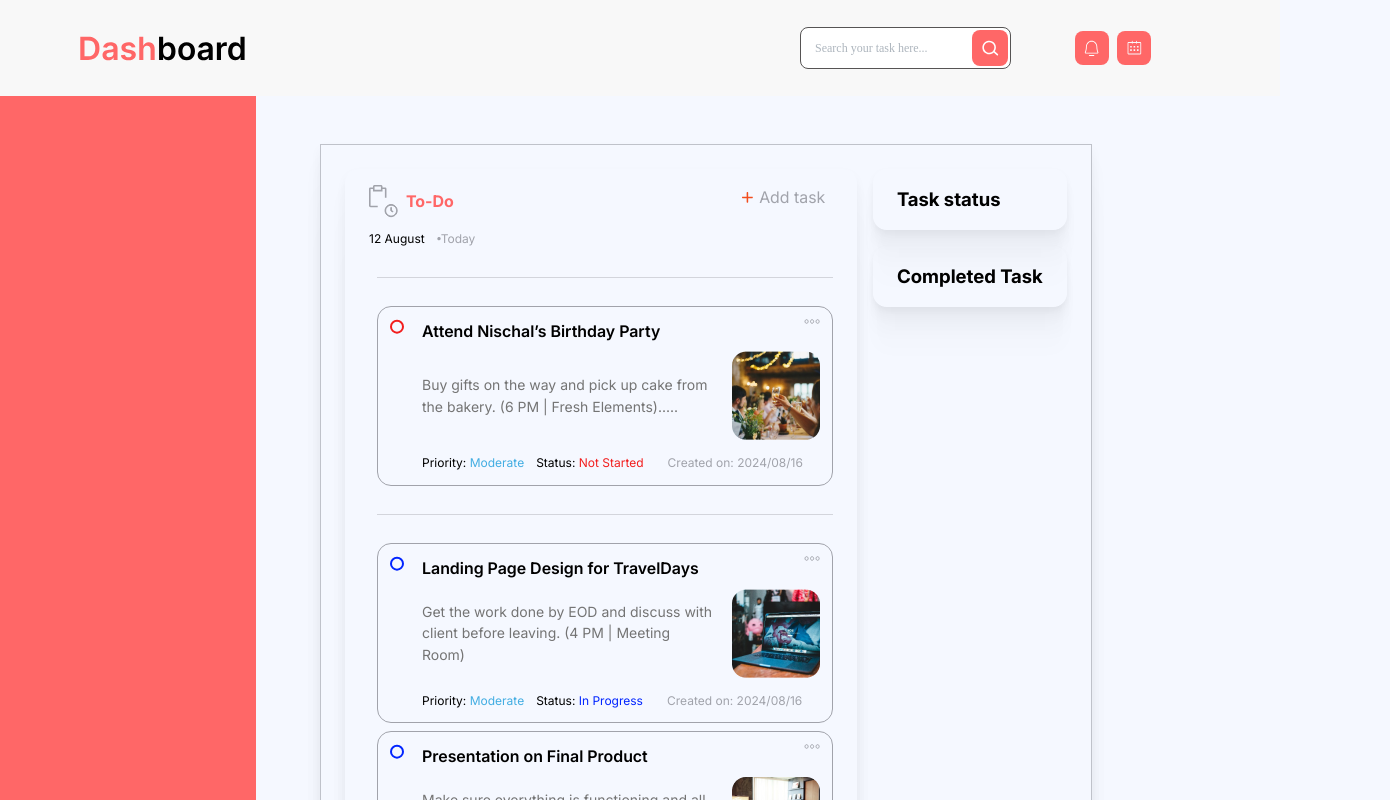
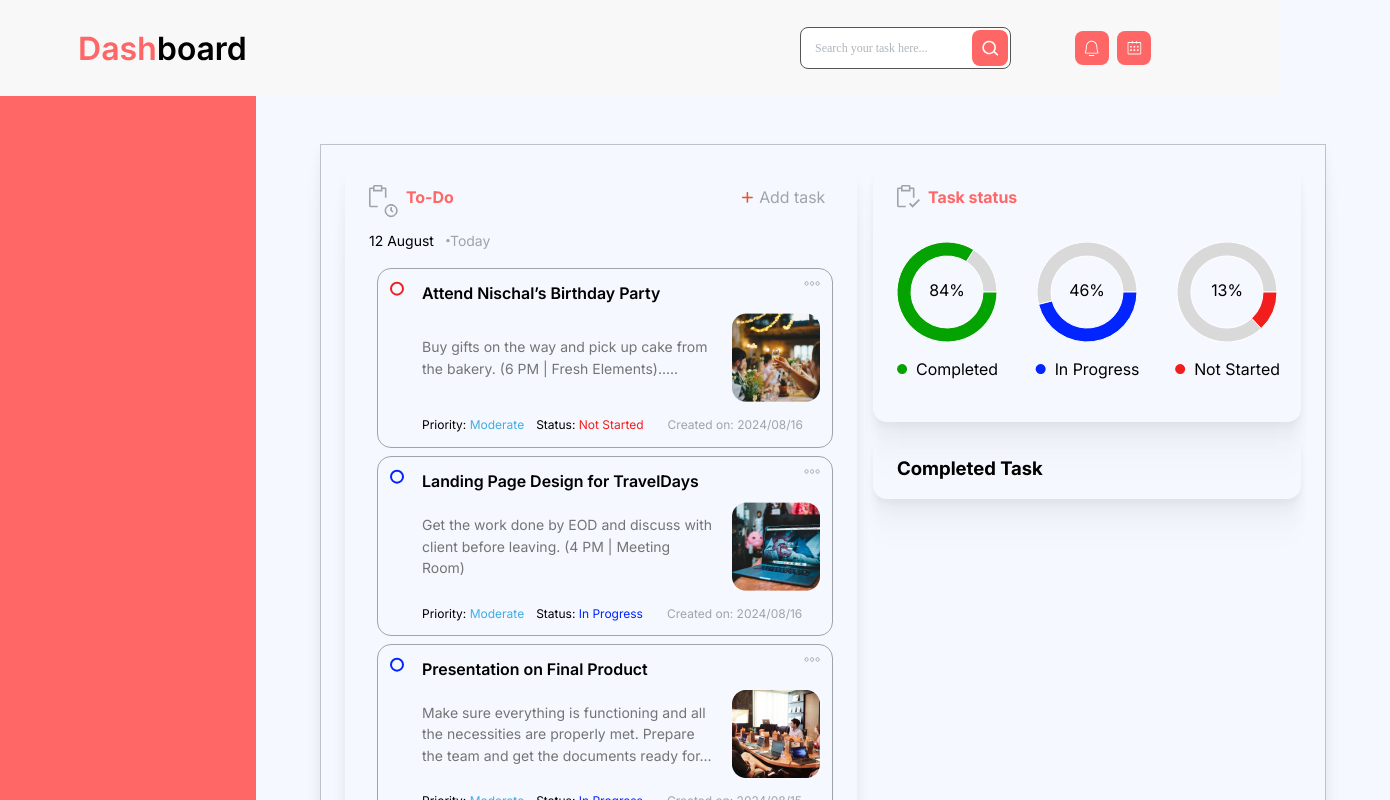
Before and after one commit to VladimirKrysin/To-Do-List, a React (Vite) app: page /dashboard in a window 1280 px wide. Shown: the top 800 px of the page, 1390 px wide, since content can reach past the window. Built offline with nearby package versions, Linux system fonts and the light colour scheme; data requests are answered from the project's data file.

Commit message:
added charts, extract section header in component

```diff
--- a/package.json
+++ b/package.json
@@ -11,13 +11,15 @@
   },
   "dependencies": {
     "@fontsource-variable/montserrat": "^5.0.19",
+    "@mantine/charts": "^7.12.1",
     "@mantine/core": "^7.11.2",
     "@tabler/icons-react": "^3.11.0",
     "classnames": "^2.5.1",
     "clsx": "^2.1.1",
     "react": "^18.3.1",
     "react-dom": "^18.3.1",
-    "react-router-dom": "^6.25.0"
+    "react-router-dom": "^6.25.0",
+    "recharts": "^2.12.7"
   },
   "devDependencies": {
     "@types/react": "^18.3.3",
--- a/src/components/dashboard/dashboard.jsx
+++ b/src/components/dashboard/dashboard.jsx
@@ -6,12 +6,15 @@ import Calendar from "../../assets/Calendar.svg?react";
 import DashboardLogo from "../../assets/Dashboard.svg?react";
 import AddTask from "../../assets/addTask.svg?react";
 import ToDoIcon from "../../assets/ToDoIcon.svg?react";
+import TaskStatusIcon from "../../assets/TaskStatusIcon.svg?react";
 import { ActiveTask } from "../../ui/active-task";
+import { DonutChart } from "../../ui/donut-chart"
 import styles from "./dashboard.module.css"
 import TodayIcon from "../../assets/todayPointer.svg?react"
 import { Flex } from "@mantine/core";
 import { useEffect, useState } from "react";
 import "../../App.css"
+import { SectionHeader } from "../../ui/section-header";
 
 
 export const Dashboard = () => {
@@ -54,10 +57,10 @@ export const Dashboard = () => {
                     <Flex className={styles.todosContainer}>
                         <section className={styles.active}>
                             <Flex className={styles.activeHeader} gap="18rem">
-                                <Flex gap="0.5rem" justify="center" align="center">
-                                    <ToDoIcon />
-                                    <h4 className={styles.activeTitle}>To-Do</h4>
-                                </Flex>
+                                <SectionHeader
+                                    Icon={<ToDoIcon />}
+                                    headerText="To-Do"
+                                />
                                 <a href="#" >
                                     <AddTask />
                                     <span className={styles.addText}>Add task</span>
@@ -72,7 +75,7 @@ export const Dashboard = () => {
                             </Flex>
                             <ul className={styles.activeList}>
                                 {sortedActiveTasks.map((task) => {
-                                    if (task.createdDate !== delayedTask.createdDate) {
+                                    if (task.id !== delayedTask.id || task.id === 1) {
                                         return <ActiveTask
                                             key={task.id}
                                             description={task.description}
@@ -101,7 +104,27 @@ export const Dashboard = () => {
                         </section>
                         <Flex direction="column" gap="1rem">
                             <section className={styles.stats}>
-                                <h3>Task status</h3>
+                                <SectionHeader
+                                    Icon={<TaskStatusIcon />}
+                                    headerText="Task status"
+                                />
+                                <Flex className={styles.chartsContainer} gap="2.5rem">
+                                    <DonutChart
+                                        chartLabel={84}
+                                        payloadValue="Completed"
+                                        statusColor="#05A301"
+                                    />
+                                    <DonutChart
+                                        chartLabel={46}
+                                        payloadValue="In Progress"
+                                        statusColor="#0225FF"
+                                    />
+                                    <DonutChart
+                                        chartLabel={13}
+                                        payloadValue="Not Started"
+                                        statusColor="#F21E1E"
+                                    />
+                                </Flex>
                             </section>
                             <section className={styles.completed}>
                                 <h3>Completed Task</h3>
--- a/src/components/dashboard/dashboard.module.css
+++ b/src/components/dashboard/dashboard.module.css
@@ -88,15 +88,18 @@
 }
 
 .todayDate {
-    font-size: 0.75rem;
+    font-size: 0.875rem;
 }
 
 .todayText {
-    font-size: 0.75rem;
+    font-size: 0.875rem;
     color: #A1A3AB
 }
 
-.activeTitle {
+.sectionHeader {
+    margin: 0;
+    margin-left: 0.5rem;
+    font-size: 1rem;
     color: rgba(255, 103, 103, 1);
 }
 
@@ -176,7 +179,7 @@
 }
 
 .stats {
-    padding: 1rem 1.5rem 1rem 1.5rem;
+    padding: 1rem 1.5rem 2.5rem 1.5rem;
     border-radius: 0.875rem;
     box-shadow: 0px 3px 7px 0px rgba(0, 0, 0, 0.04),
 
@@ -187,9 +190,10 @@
         0px 53px 21px 0px rgba(0, 0, 0, 0.01),
 
         0px 83px 23px 0px rgba(0, 0, 0, 0);
+}
 
-
-
+.chartsContainer {
+    margin-top: 2rem;
 }
 
 .completed {
--- a/src/main.jsx
+++ b/src/main.jsx
@@ -1,6 +1,5 @@
 import React from 'react'
 import ReactDOM from 'react-dom/client'
-import App from './App.jsx'
 import {
   createBrowserRouter,
   RouterProvider,
@@ -13,8 +12,8 @@ import { Tasks } from './components/tasks.jsx';
 import { Info } from './components/info.jsx';
 import { VitalTasks } from './components/vital-tasks.jsx';
 import '@fontsource-variable/montserrat';
-
 import "@mantine/core/styles.css";
+import '@mantine/charts/styles.css';
 import { MantineProvider } from "@mantine/core";
 
 const router = createBrowserRouter([
--- /dev/null
+++ b/src/ui/donut-chart.jsx
@@ -0,0 +1,34 @@
+import { DonutChart as DonutChartMantine } from '@mantine/charts';
+import { Legend } from 'recharts';
+import { IconCircleFilled } from '@tabler/icons-react';
+
+export const DonutChart = ({ chartLabel, payloadValue, statusColor }) => {
+    const renderLegend = (props) => {
+        const { payload } = props;
+
+        return (
+            payload.map((entry, index) => (
+                <div key={`item-${index}`} style={{ display: 'flex', alignItems: 'center', textWrap: 'nowrap' }}><IconCircleFilled style={{ marginRight: '0.5rem' }} color={statusColor} size='0.75rem' />{entry.value}</div>
+            ))
+        );
+    }
+    return <div style={{ position: 'relative', paddingBottom: '2.5rem' }}>
+        <DonutChartMantine
+            size={100}
+            thickness={14}
+            styles={{
+                label: { color: "#000000", fontSize: "1rem" }
+            }}
+            data={
+                [{ value: 100 - chartLabel, color: "#D9D9D9" },
+                { name: payloadValue, value: chartLabel, color: statusColor }
+                ]}
+            withTooltip={false}
+            chartLabel={chartLabel + "%"}
+        />
+        <Legend wrapperStyle={{ left: "50%", transform: "translateX(-50%)" }} content={renderLegend} payload={[{ value: payloadValue }]} />
+    </div>
+
+
+
+}
--- /dev/null
+++ b/src/ui/section-header.jsx
@@ -0,0 +1,9 @@
+import { Flex } from "@mantine/core";
+import styles from "../components/dashboard/dashboard.module.css"
+
+export const SectionHeader = ({ Icon, headerText }) => {
+    return <Flex>
+        {Icon}
+        <h3 className={styles.sectionHeader}>{headerText}</h3>
+    </Flex>
+}
```
Also changed, not shown: src/assets/TaskStatusIcon.svg (added), 1 other file (tests, documents, lock files or other folders).
